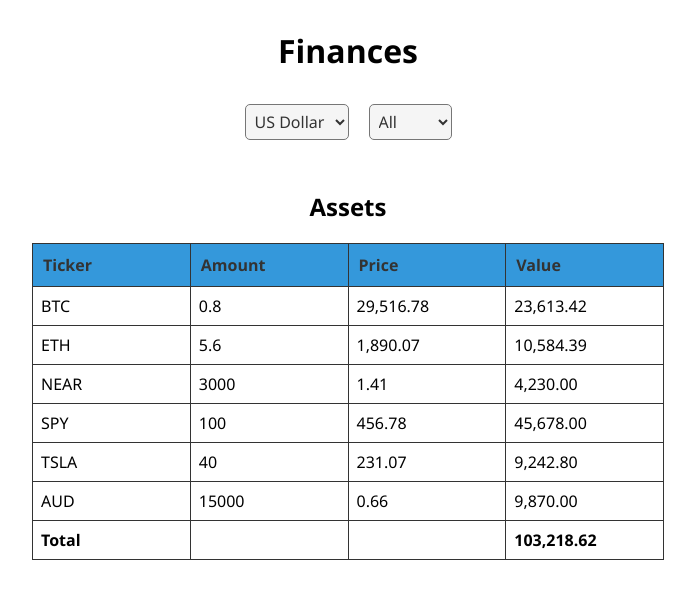
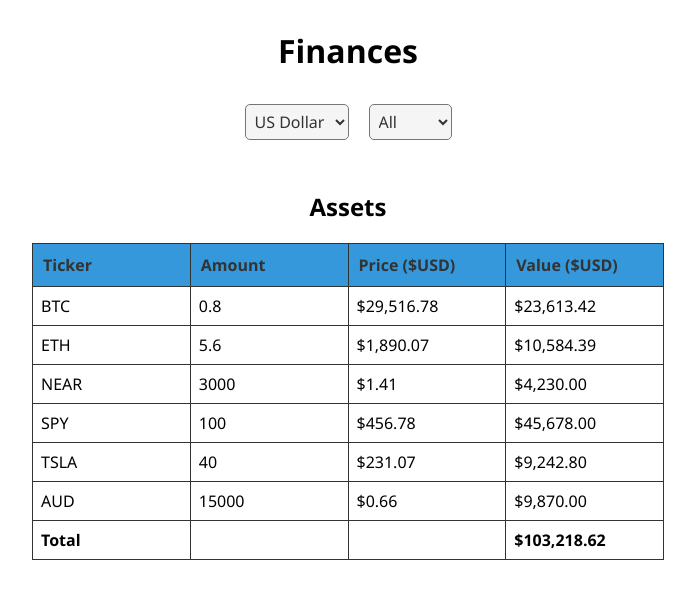
Before and after one commit to rowanvolkwyn/svelte-finances, a SvelteKit app in the folder my-app/: page / in a window 1280 px wide. Shown: the top 598 px of the page, without its empty margins (292-987 px from the left). Built offline with nearby package versions, Linux system fonts and the light colour scheme.

Commit message:
added currency support for USD, AUD & BTC

```diff
--- a/my-app/src/components/Portfolio.svelte
+++ b/my-app/src/components/Portfolio.svelte
@@ -4,6 +4,11 @@
 
     let denomination = 'USD';
     let filter = 'all';
+
+    let audusd = 0.67;
+    let btcusd = 29516.78;
+
+
 
     function selectCurrency(event) {
         denomination = event.target.value;
@@ -140,8 +145,19 @@
                 <tr>
                     <th>Ticker</th>
                     <th>Amount</th>
-                    <th>Price</th>
-                    <th>Value</th>
+
+                    {#if denomination === 'USD'}
+                    <th>Price ($USD)</th>
+                    <th>Value ($USD)</th>
+
+                    {:else if denomination === 'AUD'}
+                    <th>Price ($AUD)</th>
+                    <th>Value ($AUD)</th>
+
+                    {:else if denomination === 'BTC'}
+                    <th>Price (₿)</th>
+                    <th>Value (₿)</th>
+                    {/if}
                 </tr>
             </thead>
 
@@ -152,8 +168,20 @@
                 <tr>
                     <td>{item.ticker}</td>
                     <td>{(item.amount)}</td>
-                    <td>{formatNumber(item.price)}</td>
-                    <td>{formatNumber(item.amount * item.price)}</td>
+
+                    {#if denomination === 'USD'}
+                    <td>${formatNumber(item.price)}</td>
+                    <td>${formatNumber(item.amount * item.price)}</td>
+
+                    {:else if denomination === 'AUD'}
+                    <td>${formatNumber(item.price / audusd)}</td>
+                    <td>${formatNumber((item.amount * item.price) / audusd)}</td>
+
+                    {:else if denomination === 'BTC'}
+                    <td>₿{formatNumber(item.price / btcusd)}</td>
+                    <td>₿{formatNumber((item.amount * item.price) / btcusd)}</td>
+                    {/if}
+
                 </tr>
                 {/each}
             </tbody>
@@ -166,8 +194,19 @@
                 <tr>
                     <td>{item.ticker}</td>
                     <td>{item.amount}</td>
-                    <td>{formatNumber(item.price)}</td>
-                    <td>{formatNumber(item.amount * item.price)}</td>
+
+                    {#if denomination === 'USD'}
+                    <td>${formatNumber(item.price)}</td>
+                    <td>${formatNumber(item.amount * item.price)}</td>
+
+                    {:else if denomination === 'AUD'}
+                    <td>${formatNumber(item.price / audusd)}</td>
+                    <td>${formatNumber((item.amount * item.price) / audusd)}</td>
+
+                    {:else if denomination === 'BTC'}
+                    <td>₿{formatNumber(item.price / btcusd)}</td>
+                    <td>₿{formatNumber((item.amount * item.price) / btcusd)}</td>
+                    {/if}
                 </tr>
                 {/each}
             </tbody>
@@ -180,8 +219,19 @@
                 <tr>
                     <td>{item.ticker}</td>
                     <td>{item.amount}</td>
-                    <td>{formatNumber(item.price)}</td>
-                    <td>{formatNumber(item.amount * item.price)}</td>
+
+                    {#if denomination === 'USD'}
+                    <td>${formatNumber(item.price)}</td>
+                    <td>${formatNumber(item.amount * item.price)}</td>
+
+                    {:else if denomination === 'AUD'}
+                    <td>${formatNumber(item.price / audusd)}</td>
+                    <td>${formatNumber((item.amount * item.price) / audusd)}</td>
+
+                    {:else if denomination === 'BTC'}
+                    <td>₿{formatNumber(item.price / btcusd)}</td>
+                    <td>₿{formatNumber((item.amount * item.price) / btcusd)}</td>
+                    {/if}
                 </tr>
                 {/each}
             </tbody>
@@ -192,7 +242,16 @@
                     <td><strong>Total</strong></td>
                     <td></td>
                     <td></td>
-                    <td><strong>{formatNumber(calculateTotalValue(filter))}</strong></td>
+                    {#if denomination === 'USD'}
+                    <td><strong>${formatNumber(calculateTotalValue(filter))}</strong></td>
+
+                    {:else if denomination === 'AUD'}
+                    <td><strong>${formatNumber(calculateTotalValue(filter)/audusd)}</strong></td>
+
+                    {:else if denomination === 'BTC'}
+                    <td><strong>₿{formatNumber(calculateTotalValue(filter)/btcusd)}</strong></td>
+                    {/if}
+
                 </tr>
             </tfoot>
             {:else if filter == 'crypto'}
@@ -201,8 +260,15 @@
                     <td><strong>Total</strong></td>
                     <td></td>
                     <td></td>
-                    <td><strong>{formatNumber(calculateTotalValue(filter))}</strong></td>
-                </tr>
+                    {#if denomination === 'USD'}
+                    <td><strong>${formatNumber(calculateTotalValue(filter))}</strong></td>
+
+                    {:else if denomination === 'AUD'}
+                    <td><strong>${formatNumber(calculateTotalValue(filter)/audusd)}</strong></td>
+
+                    {:else if denomination === 'BTC'}
+                    <td><strong>₿{formatNumber(calculateTotalValue(filter)/btcusd)}</strong></td>
+                    {/if}                </tr>
             </tfoot>
             {:else if filter == 'stocks'}
             <tfoot>
@@ -210,8 +276,15 @@
                     <td><strong>Total</strong></td>
                     <td></td>
                     <td></td>
-                    <td><strong>{formatNumber(calculateTotalValue(filter))}</strong></td>
-                </tr>
+                    {#if denomination === 'USD'}
+                    <td><strong>${formatNumber(calculateTotalValue(filter))}</strong></td>
+
+                    {:else if denomination === 'AUD'}
+                    <td><strong>${formatNumber(calculateTotalValue(filter)/audusd)}</strong></td>
+
+                    {:else if denomination === 'BTC'}
+                    <td><strong>₿{formatNumber(calculateTotalValue(filter)/btcusd)}</strong></td>
+                    {/if}                </tr>
             </tfoot>
             {:else if filter == 'cash'}
             <tfoot>
@@ -219,8 +292,15 @@
                     <td><strong>Total</strong></td>
                     <td></td>
                     <td></td>
-                    <td><strong>{formatNumber(calculateTotalValue(filter))}</strong></td>
-                </tr>
+                    {#if denomination === 'USD'}
+                    <td><strong>${formatNumber(calculateTotalValue(filter))}</strong></td>
+
+                    {:else if denomination === 'AUD'}
+                    <td><strong>${formatNumber(calculateTotalValue(filter)/audusd)}</strong></td>
+
+                    {:else if denomination === 'BTC'}
+                    <td><strong>₿{formatNumber(calculateTotalValue(filter)/btcusd)}</strong></td>
+                    {/if}                </tr>
             </tfoot>
             {/if}
         </table>
```
